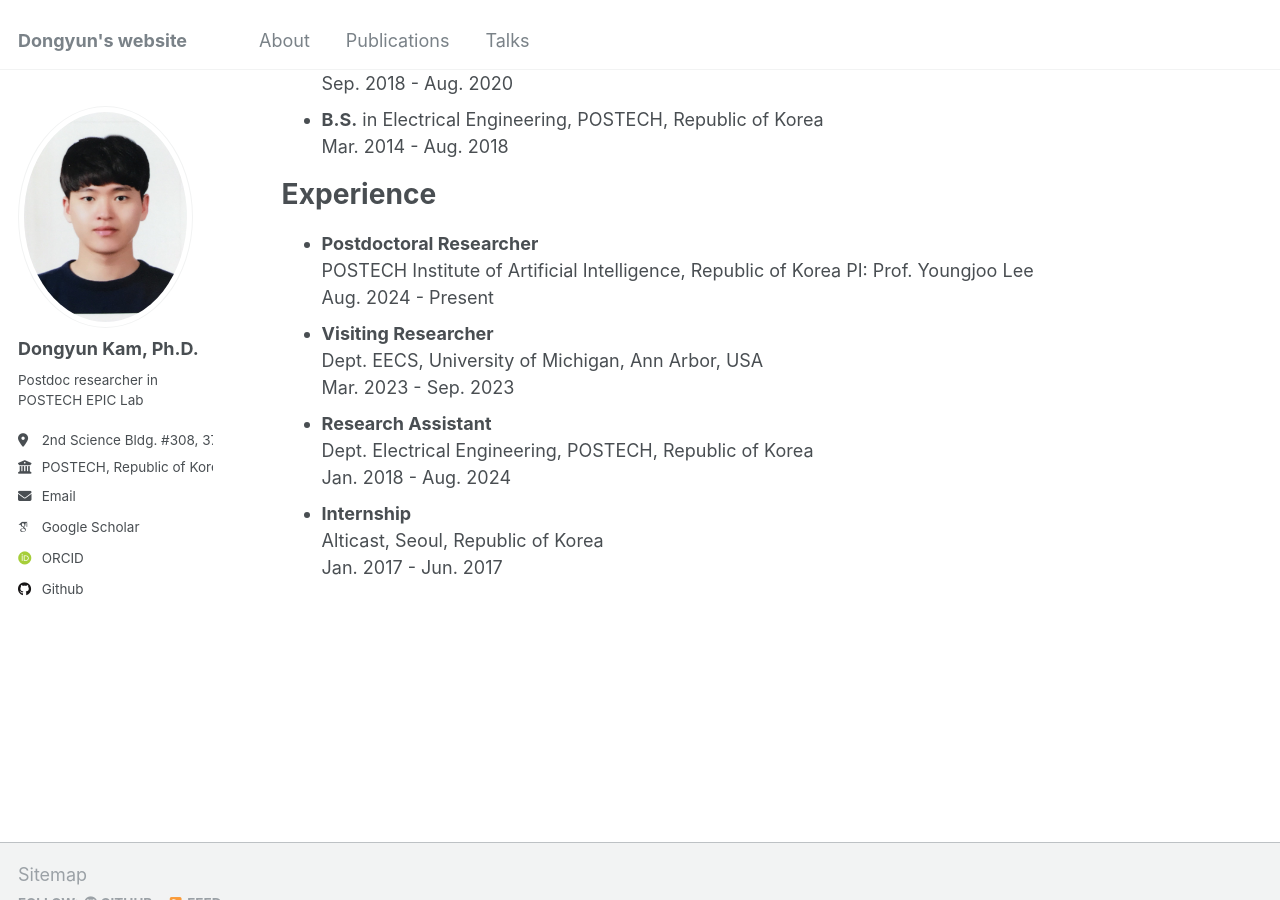
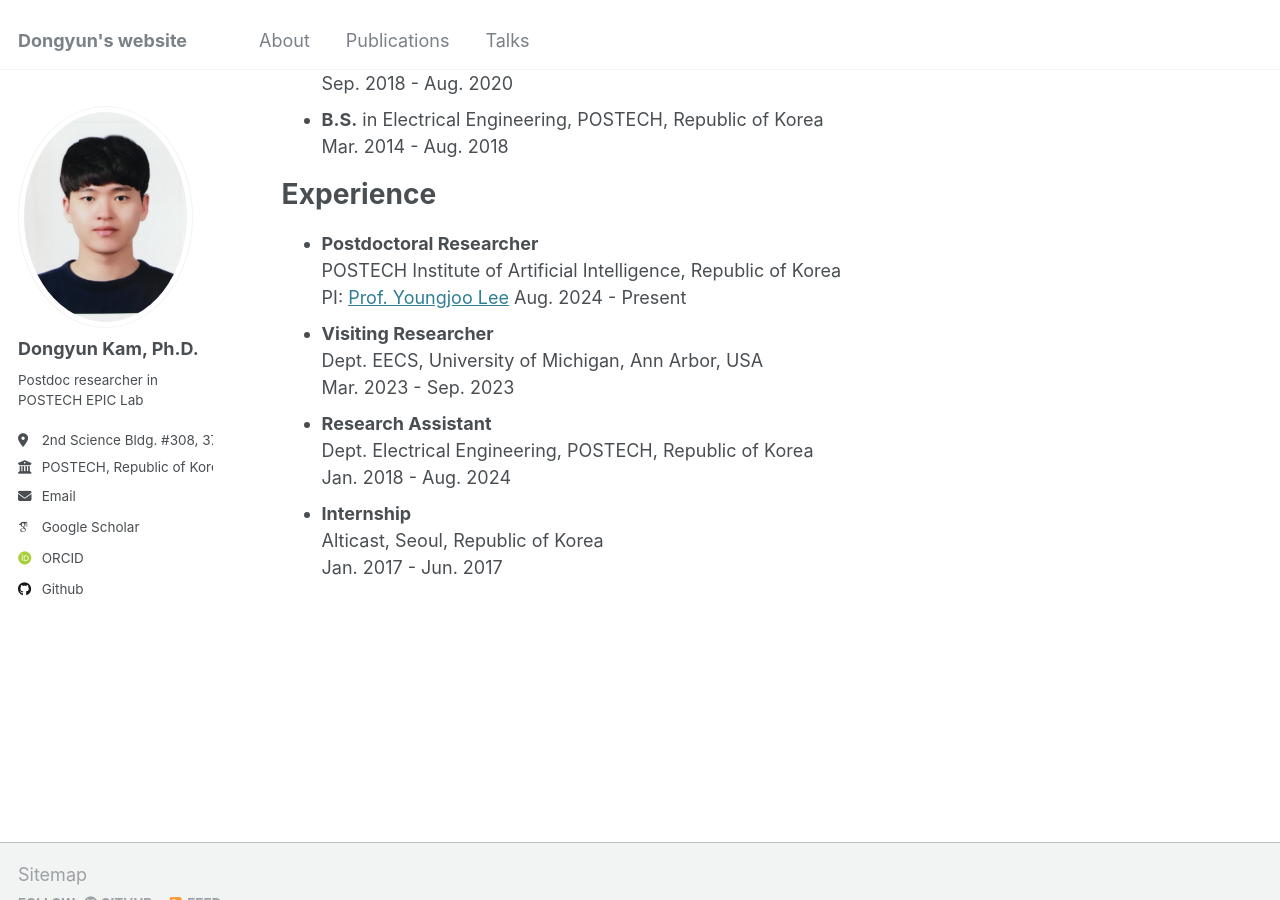
Before and after one commit to Dongyunkam/dongyunkam.github.io, a Jekyll site: the page built from _pages/about.md, in a window 1280 px wide and 900 px high, scrolled down 483 px. Built offline with Jekyll 4.4.1, drawn with Linux system fonts in a browser that asks for light colours; some web fonts are replaced; part of the change alters nothing that is shown.

```diff
--- a/_pages/about.md
+++ b/_pages/about.md
@@ -27,7 +27,7 @@ Experience
 ======
 * **Postdoctoral Researcher**
   POSTECH Institute of Artificial Intelligence, Republic of Korea
-  PI: Prof. Youngjoo Lee
+  PI: [Prof. Youngjoo Lee](https://sites.google.com/view/epiclab/member/yjlee?authuser=0)
   Aug. 2024 - Present
 * **Visiting Researcher**
   Dept. EECS, University of Michigan, Ann Arbor, USA
```
